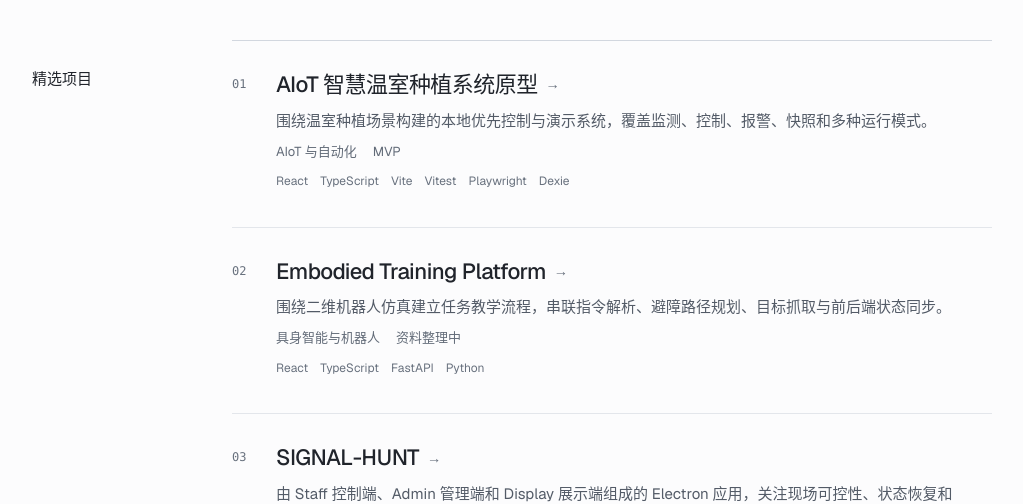
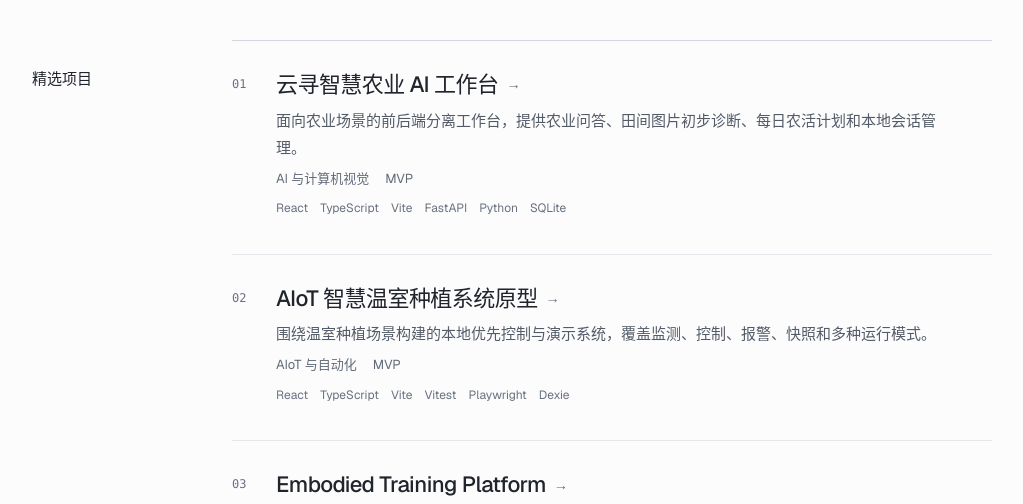
Before and after one commit to PtPPPPP/PtP, a Next.js app: page / in a window 1280 px wide. Shown: the part 285-789 px from the top of the page, without its empty margins (128-1151 px from the left). Built offline with nearby package versions, Linux system fonts and the light colour scheme; no server answers.

Commit message:
content: add yunxun project and SNN site link

```diff
--- a/src/data/projects.ts
+++ b/src/data/projects.ts
@@ -19,6 +19,65 @@ export const projectCategories: Array<"全部" | ProjectCategory> = [
 ];
 
 export const projects: Project[] = [
+  {
+    slug: "yunxun",
+    title: "云寻智慧农业 AI 工作台",
+    subtitle: "面向农业问答、田间诊断和每日农活安排的本地工作台",
+    description:
+      "面向农业场景的前后端分离工作台，提供农业问答、田间图片初步诊断、每日农活计划和本地会话管理。",
+    category: "AI 与计算机视觉",
+    tags: ["智慧农业", "AI 应用", "计算机视觉"],
+    technologies: ["React", "TypeScript", "Vite", "FastAPI", "Python", "SQLite"],
+    status: "mvp",
+    featured: true,
+    evidenceReady: false,
+    year: "时间待补充",
+    github: "https://github.com/PtPPPPP/yunxun",
+    demo: null,
+    background:
+      "农业生产中的咨询、田间问题初步判断和日常农活安排常常分散在不同沟通工具中。云寻将这些需求收敛到一个可在本地或内网使用的工作台中。",
+    problem:
+      "如何在不依赖公网 SaaS 的前提下，让小团队、合作社或农场能完成农业问答、图片初步诊断和每日农活安排，并保留清晰的数据与安全边界。",
+    features: [
+      "农业场景智能问答",
+      "田间图片初步诊断",
+      "每日农活计划",
+      "注册、登录与访客使用",
+      "会话管理、搜索、置顶与导出",
+      "SQLite 本地数据持久化",
+      "未配置系统模型时可使用本地演示回复",
+    ],
+    architecture: [
+      "React 与 Vite 负责工作台界面和本地交互",
+      "FastAPI 提供认证、会话、消息、诊断和农活计划接口",
+      "SQLite 保存用户、会话、消息和审计数据",
+      "系统模型配置只在服务端环境变量中管理",
+    ],
+    responsibilities: [
+      "农业工作台的产品流程与前后端实现",
+      "认证、会话和消息数据模型设计",
+      "图片初步诊断与农活计划能力接入",
+      "本地/内网部署、备份和发布流程整理",
+    ],
+    highlights: [
+      "把问答、初步诊断和农活安排整合到同一工作流",
+      "用户不能保存个人模型密钥，模型配置统一由服务端管理",
+      "系统模型未配置时仍可通过演示回复验证完整使用流程",
+    ],
+    challenges: [
+      {
+        problem:
+          "本地或内网试用既要保留完整的对话与诊断流程，也要避免把模型密钥和用户数据管理交给浏览器。",
+        solution:
+          "将模型配置、超时和重试统一放在 FastAPI 服务端处理；前端只调用业务接口，用户数据由 SQLite 在本机持久化。",
+      },
+    ],
+    nextSteps: ["补充实际使用截图", "补充项目时间", "验证真实内网试用场景"],
+    limitations: [
+      "当前为 SQLite 单机/内网 MVP，不包含公网 SaaS、多租户、计费或管理员后台",
+      "田间图片诊断结果仅用于初步辅助判断，不替代专业农业技术人员的现场评估",
+    ],
+  },
   {
     slug: "aiot-greenhouse",
     title: "AIoT 智慧温室种植系统原型",
@@ -310,7 +369,7 @@ export const projects: Project[] = [
     evidenceReady: false,
     year: "时间待补充",
     github: "https://github.com/PtPPPPP/snn",
-    demo: null,
+    demo: "https://snnai.cn",
     background:
       "社团需要一个集中说明自身方向、展示项目并连接公众号内容的公开入口。",
     problem:
```
